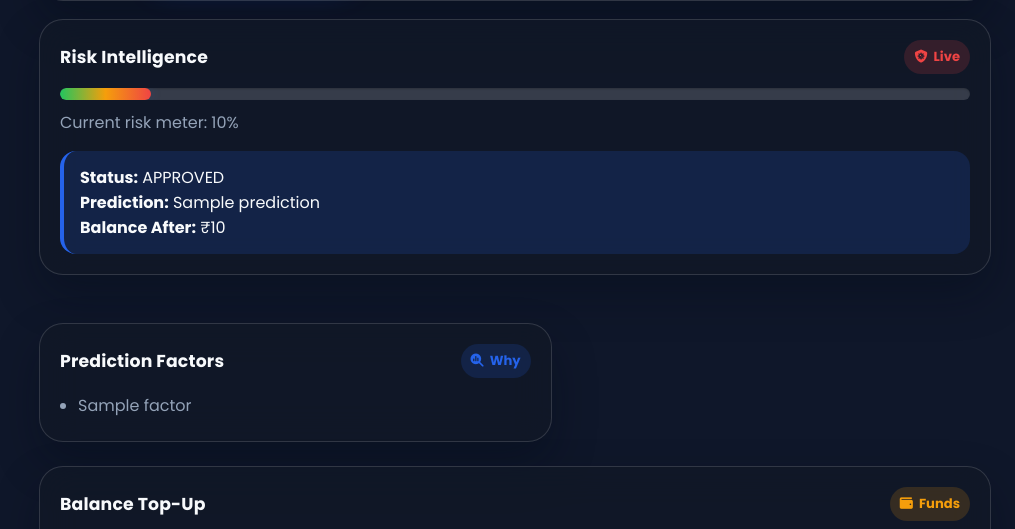
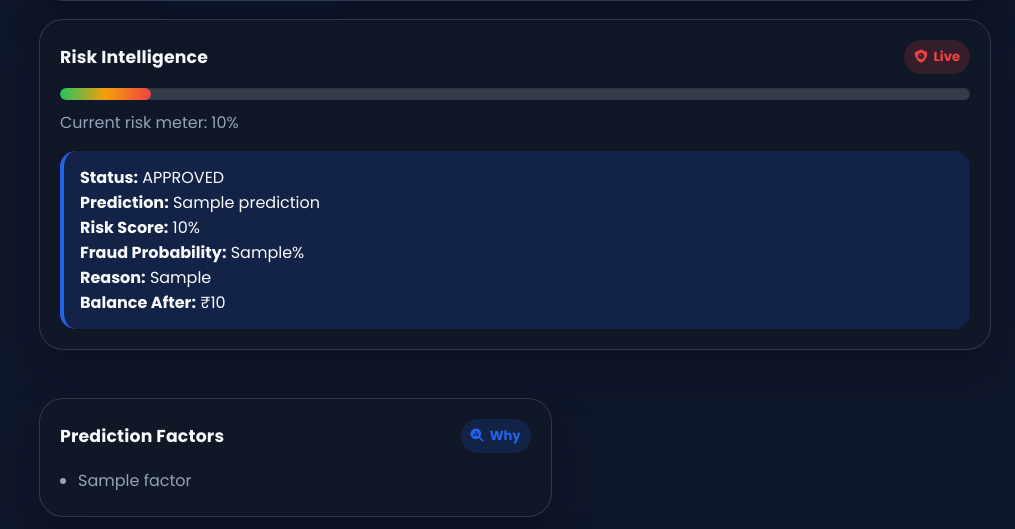
Before and after one commit to shalinidey3/FraudShield, a Flask app: template templates/index.html in a window 1280 px wide. Shown: the part 868-1397 px from the top of the page, without its empty margins (265-1280 px from the left). Run offline with Flask 3, Linux system fonts and the light colour scheme; the template is opened without the code that fills it: most values are stand-ins (such as "Sample title", 1, 10 or a date in 2020); parts of the project's set-up code (start-up, migrations or seed data) failed here and were passed over; some libraries are stand-ins or nearby versions.

Commit message:
Show fraud risk details

```diff
--- a/templates/index.html
+++ b/templates/index.html
@@ -136,6 +136,9 @@
             {% if result %}
             <strong>Status:</strong> {{ result.status }}<br>
             <strong>Prediction:</strong> {{ result.prediction }}<br>
+            <strong>Risk Score:</strong> {{ result.risk_score }}%<br>
+            <strong>Fraud Probability:</strong> {{ result.fraud_probability }}%<br>
+            <strong>Reason:</strong> {{ result.rule_reason }}<br>
             <strong>Balance After:</strong> ₹{{ result.balance_after }}
             {% else %}
             Submit a transaction to receive a fraud prediction and detailed explanation.
```
